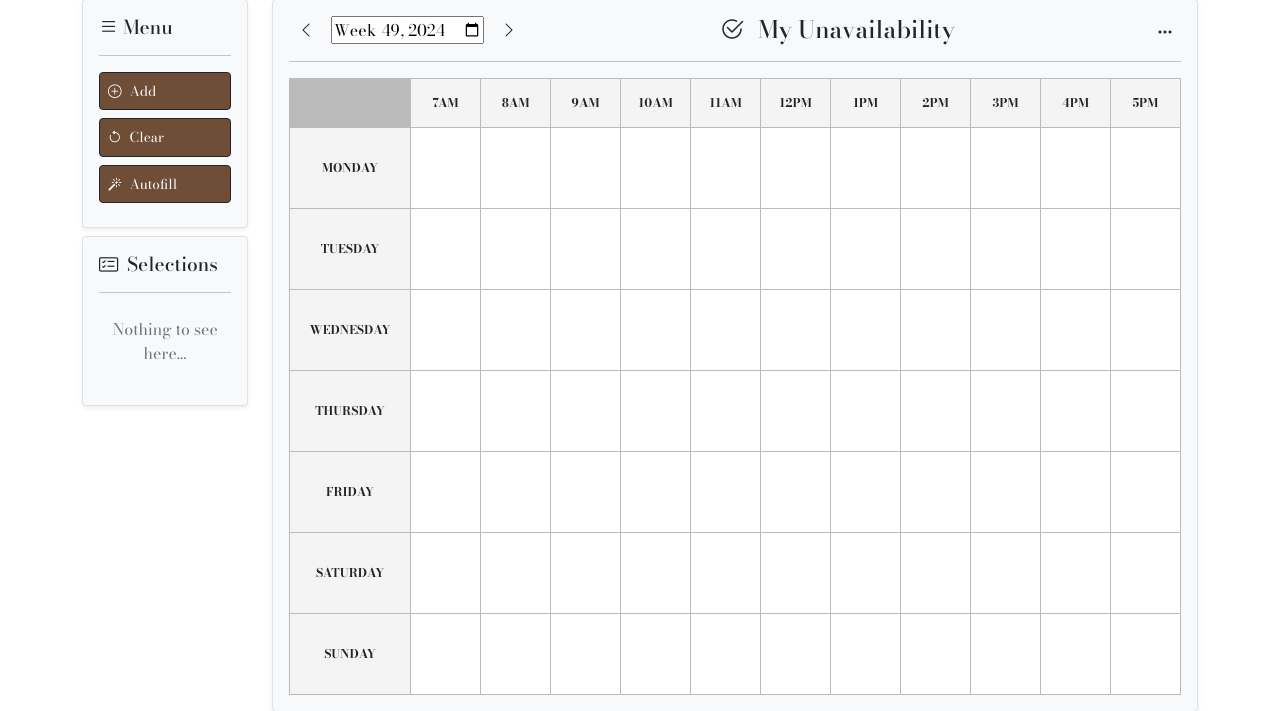
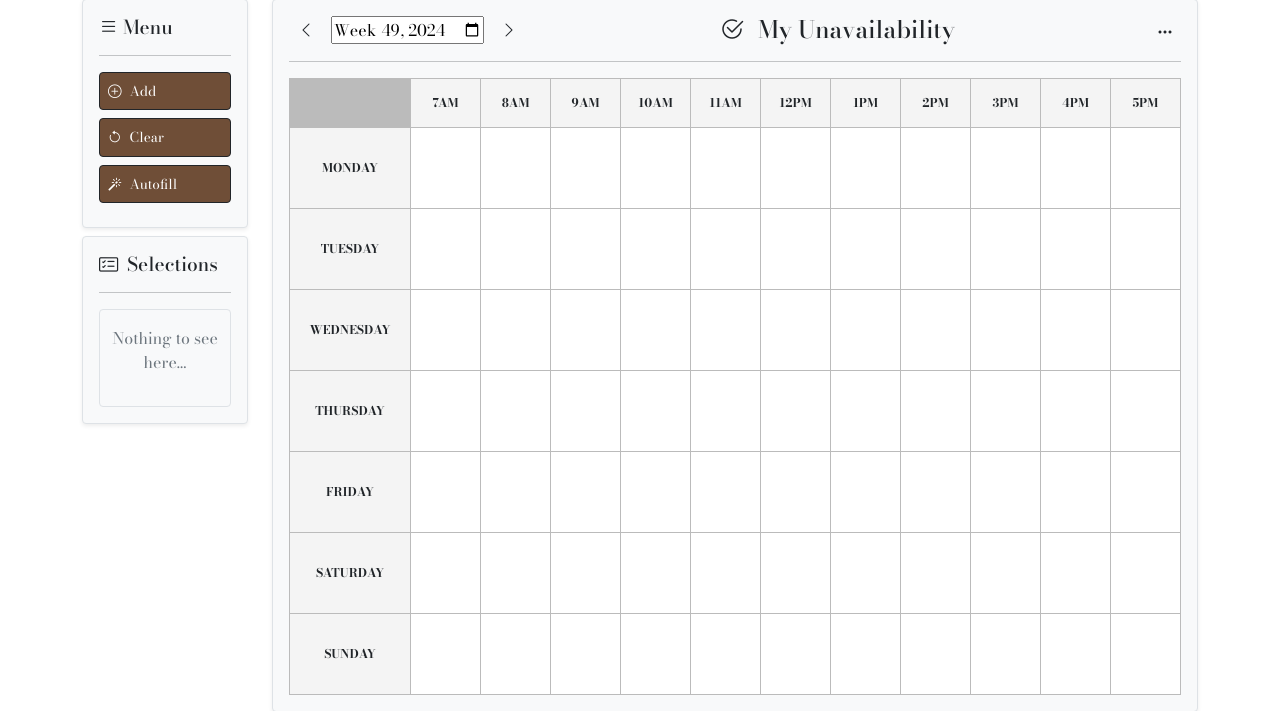
Before and after one commit to ryanmogauro/Scheduling-Project, a Flask app: page /unavailability in a window 1280 px wide. Shown: the part 84-795 px from the top of the page. Run offline with Flask 3, Linux system fonts and the light colour scheme; a user stored in the database is signed in; tables that the repository leaves empty hold one stand-in row (values such as "Sample post"); data that the repository does not hold is empty.

Commit message:
Added scrollability for the selection section

```diff
--- a/website/templates/unavailability.html
+++ b/website/templates/unavailability.html
@@ -290,7 +290,7 @@
                         Selections
                     </h5>
                     <hr>
-                    <div id="unavailabilityList" class="unavailability-list"> </div>
+                    <div id="unavailabilityList" class="overflow-auto border rounded p-2 bg-light" style = "max-height: 300px;"> </div>
                 </div>
             </aside>
 
```
